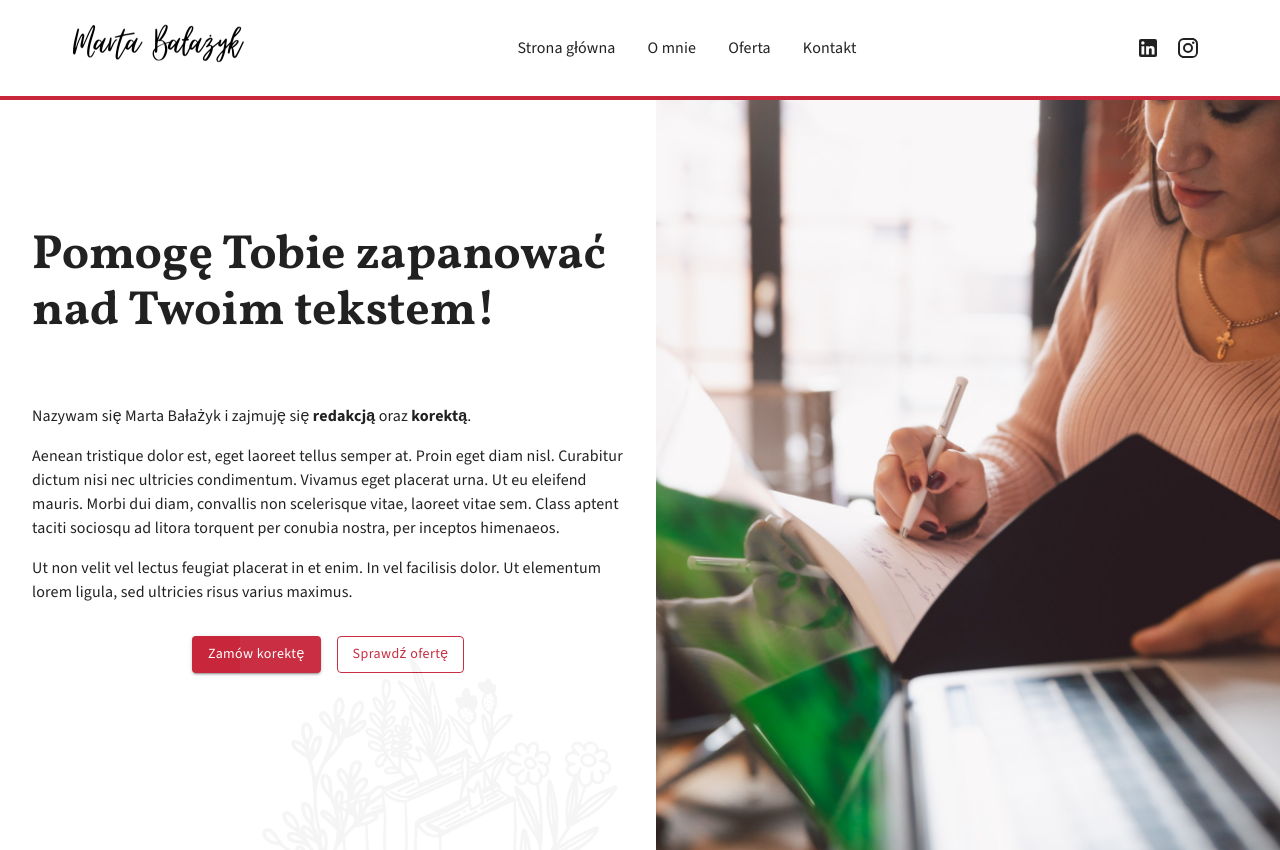
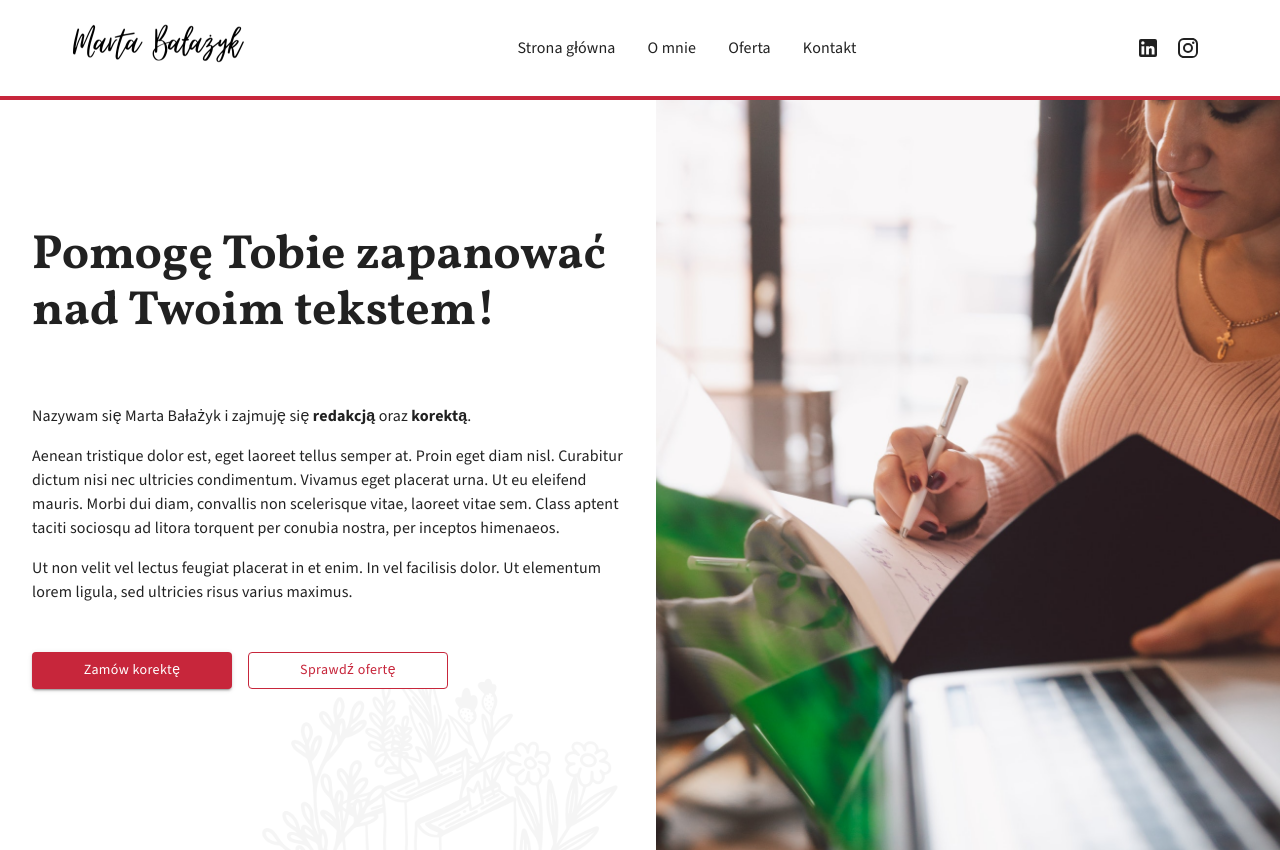
Before and after one commit to dawid-bobowski/portfolio-mbalazyk, a React (Vite) app: page / in a window 1280 px wide. Shown: the top 850 px of the page. Built offline with nearby package versions, Linux system fonts and the light colour scheme.

Commit message:
Update buttons styling and handle form

```diff
--- /dev/null
+++ b/src/components/ButtonContained.tsx
@@ -0,0 +1,36 @@
+import { Button } from '@mui/material';
+
+interface IButtonContainedProps {
+  text: string;
+  href: string;
+}
+
+const ButtonContained = (props: IButtonContainedProps) => {
+  return (
+    <Button
+      variant='contained'
+      href={props.href}
+      sx={{
+        ...styles.styledButton,
+        backgroundColor: '#c7263b',
+        '&:hover': {
+          backgroundColor: '#b6152a',
+          color: '#fff',
+        },
+      }}
+    >
+      {props.text}
+    </Button>
+  )
+}
+
+const styles = {
+  styledButton: {
+    zIndex: 2,
+    width: 200,
+    fontFamily: '"Source Sans 3", sans-serif',
+    textTransform: 'initial',
+  },
+};
+
+export default ButtonContained;
--- /dev/null
+++ b/src/components/ButtonOutlined.tsx
@@ -0,0 +1,38 @@
+import { Button } from '@mui/material';
+
+const primaryColor = '#c7263b';
+
+interface IButtonOutlinedProps {
+  text: string;
+}
+
+const ButtonOutlined = (props: IButtonOutlinedProps) => {
+  return (
+    <Button
+        variant='outlined'
+        sx={{
+          ...styles.styledButton,
+          backgroundColor: '#fff',
+          borderColor: primaryColor,
+          color: primaryColor,
+          '&:hover': {
+            borderColor: '#b6152a',
+            backgroundColor: '#fff7f9',
+          },
+        }}
+      >
+        {props.text}
+      </Button>
+  )
+}
+
+const styles = {
+  styledButton: {
+    zIndex: 2,
+    width: 200,
+    fontFamily: '"Source Sans 3", sans-serif',
+    textTransform: 'initial',
+  },
+};
+
+export default ButtonOutlined;
--- a/src/components/Contact/index.tsx
+++ b/src/components/Contact/index.tsx
@@ -1,8 +1,28 @@
+import { useEffect, useState } from 'react';
 import { Box, Button, TextField, Typography } from '@mui/material';
 
 import PaperPlane from '/paper-plane.png';
 
+const emailValidation = /[a-z\d]{1,}[@][a-z\d]{1,}[.].{2,}$/;
+
 const Contact = () => {
+  const [email, setEmail] = useState('');
+  const [message, setMessage] = useState('');
+  const [emailError, setEmailError] = useState('');
+  const [messageError, setMessageError] = useState('');
+
+  useEffect(() => {
+    if (emailValidation.test(email)) {
+      setEmailError('');
+    }
+  }, [email]);
+
+  useEffect(() => {
+    if (message) {
+      setMessageError('');
+    }
+  }, [message]);
+
   return (
     <Box
       id='main-contact'
@@ -79,6 +99,10 @@ const Contact = () => {
             required
             id='email'
             label='E-mail'
+            value={email}
+            onChange={e => setEmail(e.target.value)}
+            error={!!emailError}
+            helperText={emailError}
             sx={styles.formTextField}
           />
           <TextField
@@ -87,11 +111,38 @@ const Contact = () => {
             rows={10}
             id='message'
             label='Treść wiadomości'
+            value={message}
+            onChange={e => setMessage(e.target.value)}
+            error={!!messageError}
+            helperText={messageError}
             sx={styles.formTextField}
           />
-          <Button variant='contained' sx={{
-            alignSelf: 'flex-start',
-          }}>Wyślij</Button>
+          <Button
+            type='submit'
+            variant='contained'
+            onClick={(e) => {
+              e.preventDefault();
+              if (email === '') {
+                setEmailError('Wpisz e-mail');
+              } else {
+                setEmailError('');
+              }
+              if (!emailValidation.test(email)) {
+                setEmailError('Wprowadź poprawny e-mail');
+              }
+              if (message === '') {
+                setMessageError('Wpisz wiadomość');
+              } else {
+                setMessageError('');
+              }
+              if (email && message) {
+                window.open(`mailto:martabalazyk@gmail.com?subject=Formularz kontaktowy — ${email}&body=${message}`);
+              }
+            }}
+            sx={styles.styledButton}
+          >
+            Wyślij
+          </Button>
         </Box>
       </Box>
     </Box>
@@ -102,6 +153,17 @@ const styles = {
   formTextField: {
     width: '100%',
   },
+  styledButton: {
+    zIndex: 2,
+    width: 200,
+    fontFamily: '"Source Sans 3", sans-serif',
+    textTransform: 'initial',
+    backgroundColor: '#c7263b',
+    '&:hover': {
+      backgroundColor: '#b6152a',
+      color: '#fff',
+    },
+  },
 };
 
 export default Contact;
--- a/src/components/Hero/HeroActions.tsx
+++ b/src/components/Hero/HeroActions.tsx
@@ -1,11 +1,7 @@
-import { Box, Button } from '@mui/material';
+import { Box } from '@mui/material';
 
-const primaryColor = '#c7263b';
-
-const heroActionsButtonStyle = {
-  fontFamily: '"Source Sans 3", sans-serif',
-  textTransform: 'initial',
-};
+import ButtonContained from '../ButtonContained';
+import ButtonOutlined from '../ButtonOutlined';
 
 const HeroActions = () => {
   return (
@@ -18,26 +14,8 @@ const HeroActions = () => {
         alignItems: 'center',
       }}
     >
-      {/* Customized Buttons: https://mui.com/material-ui/react-button/#customization */}
-      <Button
-        variant='contained'
-        sx={{
-          backgroundColor: primaryColor,
-          ...heroActionsButtonStyle,
-        }}
-      >
-        Zamów korektę
-      </Button>
-      <Button
-        variant='outlined'
-        sx={{
-          borderColor: primaryColor,
-          color: primaryColor,
-          ...heroActionsButtonStyle,
-        }}
-      >
-        Sprawdź ofertę
-      </Button>
+      <ButtonContained text='Zamów korektę' />
+      <ButtonOutlined text='Sprawdź ofertę' />
     </Box>
   );
 };
--- a/src/components/Hero/HeroText.tsx
+++ b/src/components/Hero/HeroText.tsx
@@ -1,4 +1,6 @@
 import { Box, Typography } from '@mui/material';
+
+import HeroActions from './HeroActions';
 
 const HeroText = () => {
   return (
@@ -36,6 +38,7 @@ const HeroText = () => {
           Ut non velit vel lectus feugiat placerat in et enim. In vel facilisis dolor. Ut elementum lorem ligula, sed
           ultricies risus varius maximus.
         </Typography>
+        <HeroActions />
       </Box>
     </>
   );
--- a/src/components/Hero/index.tsx
+++ b/src/components/Hero/index.tsx
@@ -1,7 +1,6 @@
 import { Box } from '@mui/material';
 
 import HeroText from './HeroText';
-import HeroActions from './HeroActions';
 
 import HeroImage from '/hero-right-image.jpg';
 import BooksGraphic from '/books-graphic.png';
@@ -28,7 +27,6 @@ const Hero = () => {
         }}
         >
         <HeroText />
-        <HeroActions />
         <Box sx={{
           opacity: 0.04,
           bottom: 0,
```
